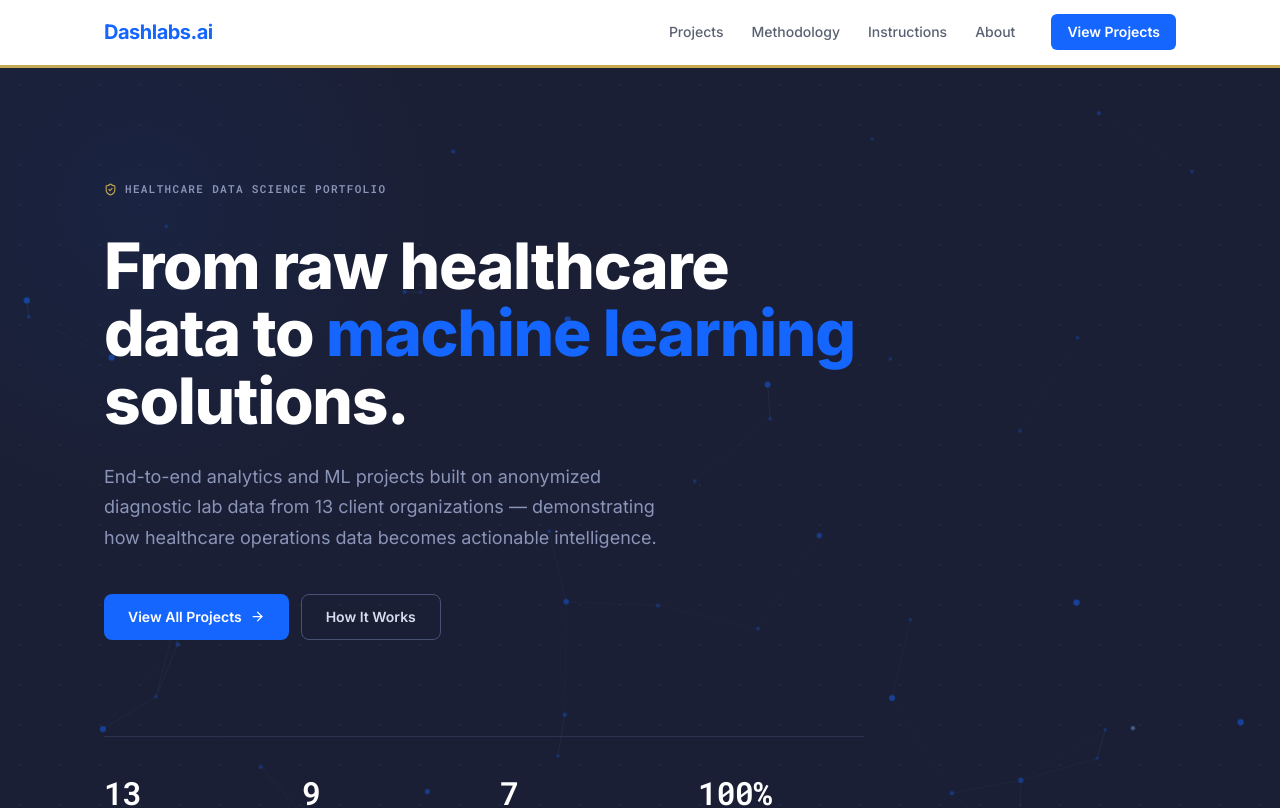
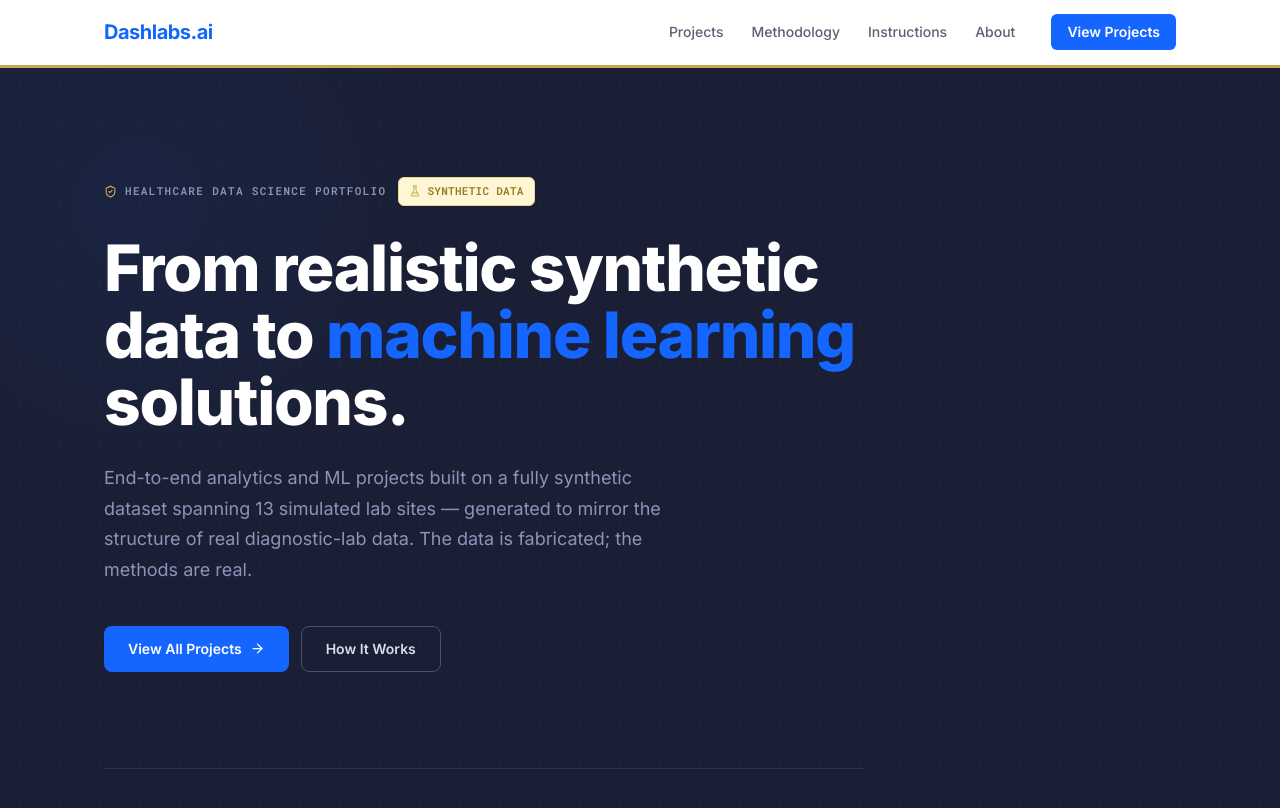
Before and after one commit to OrangeJuice023/dashlabs-sample-project, a Next.js app: page / in a window 1280 px wide. Shown: the top 808 px of the page. Built offline with nearby package versions, Linux system fonts and the light colour scheme.

Commit message:
Update Hero.tsx

```diff
--- a/src/components/home/Hero.tsx
+++ b/src/components/home/Hero.tsx
@@ -4,19 +4,18 @@ import Link from "next/link";
 import { motion } from "framer-motion";
 import { ArrowRight, ShieldCheck } from "lucide-react";
 import { fadeUp, staggerContainer } from "@/lib/animations";
-import { HeroNetwork } from "@/components/home/HeroNetwork";
+import { SyntheticBadge } from "@/components/SyntheticBadge";
 
 const stats = [
-  { value: "13", label: "Client Organizations" },
+  { value: "13", label: "Synthetic Sites" },
   { value: "9", label: "ML Projects" },
-  { value: "7", label: "Built on Real Data" },
-  { value: "100%", label: "Anonymized" },
+  { value: "6", label: "Data Tables" },
+  { value: "100%", label: "Synthetic Data" },
 ];
 
 export function Hero() {
   return (
     <section className="relative bg-[#1A1F35] overflow-hidden">
-      <HeroNetwork />
       <div className="absolute inset-0 opacity-[0.035]" style={{ backgroundImage: "radial-gradient(circle, #ffffff 1px, transparent 1px)", backgroundSize: "40px 40px" }} />
       <div className="absolute top-0 left-0 right-0 h-[3px] bg-[#C7AA50]" />
       <div className="absolute -top-40 -left-40 w-[600px] h-[600px] rounded-full opacity-[0.06]" style={{ background: "radial-gradient(circle, #1566FF, transparent 70%)" }} />
@@ -24,19 +23,20 @@ export function Hero() {
       <div className="relative max-w-[1200px] mx-auto px-[32px] md:px-[48px] lg:px-[64px] pt-[112px] pb-[128px]">
         <motion.div variants={staggerContainer} initial="hidden" animate="visible" className="max-w-[760px]">
 
-          <motion.div variants={fadeUp} className="mb-7">
+          <motion.div variants={fadeUp} className="mb-7 flex flex-wrap items-center gap-3">
             <span className="inline-flex items-center gap-2 font-mono text-[11px] font-semibold tracking-[0.12em] text-[#8B95B8] uppercase">
               <ShieldCheck size={13} className="text-[#C7AA50]" />
               Healthcare Data Science Portfolio
             </span>
+            <SyntheticBadge variant="badge" />
           </motion.div>
 
           <motion.h1 variants={fadeUp} className="text-[2.75rem] md:text-[3.5rem] lg:text-[4rem] font-extrabold text-white leading-[1.05] tracking-[-0.02em] mb-7">
-            From raw healthcare data to <span className="text-[#1566FF]">machine learning</span> solutions.
+            From realistic synthetic data to <span className="text-[#1566FF]">machine learning</span> solutions.
           </motion.h1>
 
-          <motion.p variants={fadeUp} className="text-[1.125rem] text-[#8B95B8] leading-[1.7] max-w-[560px] mb-10">
-            End-to-end analytics and ML projects built on anonymized diagnostic lab data from 13 client organizations — demonstrating how healthcare operations data becomes actionable intelligence.
+          <motion.p variants={fadeUp} className="text-[1.125rem] text-[#8B95B8] leading-[1.7] max-w-[580px] mb-10">
+            End-to-end analytics and ML projects built on a fully synthetic dataset spanning 13 simulated lab sites — generated to mirror the structure of real diagnostic-lab data. The data is fabricated; the methods are real.
           </motion.p>
 
           <motion.div variants={fadeUp} className="flex flex-wrap gap-3 mb-24">
```
